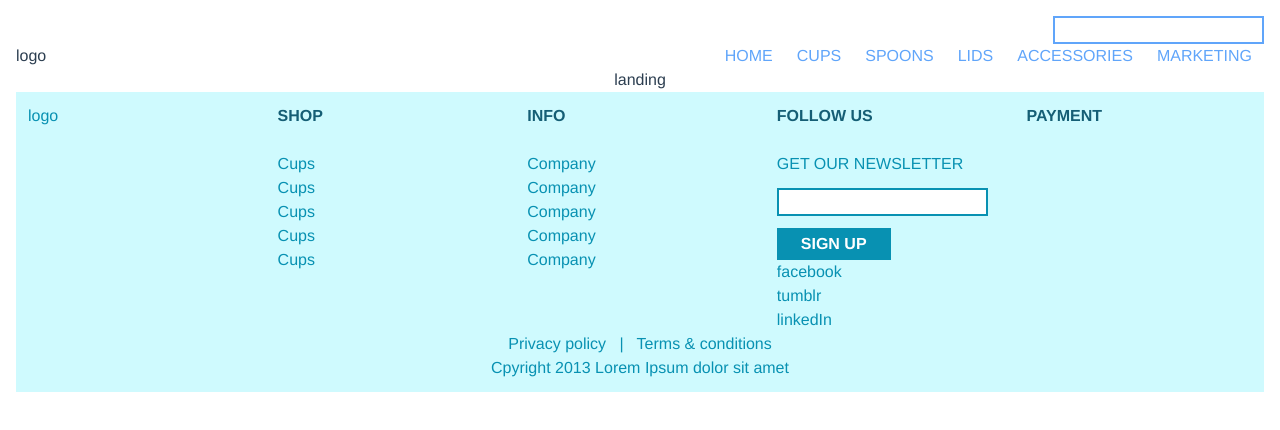
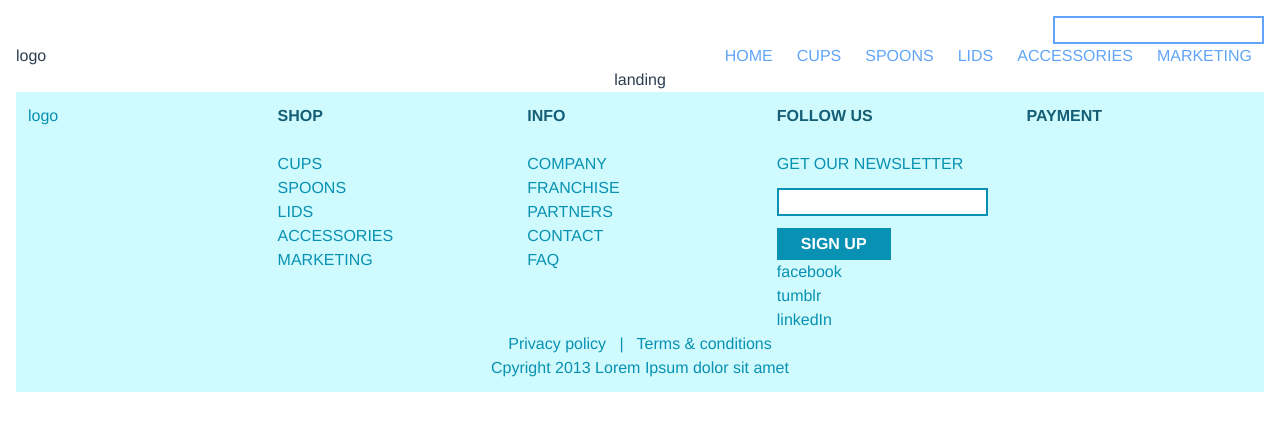
Before and after one commit to marsou001/test, a Vue app: page / in a window 1280 px wide. Shown: the top 430 px of the page. Built offline with nearby package versions, Linux system fonts and the light colour scheme.

Commit message:
feat: populate footer lists

```diff
--- a/src/layout/Footer/Links/Info/Info.vue
+++ b/src/layout/Footer/Links/Info/Info.vue
@@ -3,11 +3,11 @@
     <h3 class="text-cyan-800 font-bold mb-6">INFO</h3>
 
     <ul>
-      <li>Company</li>
-      <li>Company</li>
-      <li>Company</li>
-      <li>Company</li>
-      <li>Company</li>
+      <li v-for="listItem in list" :key="listItem">
+        <a href="#">
+          {{ listItem }}
+        </a>
+      </li>
     </ul>
   </div>
 </template>
@@ -15,5 +15,16 @@
 <script>
 export default {
   name: 'info',
+  data() {
+    return {
+      list: [
+        'COMPANY',
+        'FRANCHISE',
+        'PARTNERS',
+        'CONTACT',
+        'FAQ',
+      ]
+    }
+  },
 }
 </script>
--- a/src/layout/Footer/Links/Shop/Shop.vue
+++ b/src/layout/Footer/Links/Shop/Shop.vue
@@ -3,11 +3,11 @@
     <h3 class="text-cyan-800 font-bold mb-6">SHOP</h3>
 
     <ul>
-      <li>Cups</li>
-      <li>Cups</li>
-      <li>Cups</li>
-      <li>Cups</li>
-      <li>Cups</li>
+      <li v-for="listItem in list" :key="listItem">
+        <a href="#">
+          {{ listItem }}
+        </a>
+      </li>
     </ul>
   </div>
 </template>
@@ -15,5 +15,16 @@
 <script>
 export default {
   name: 'shop',
+  data() {
+    return {
+      list: [
+        'CUPS',
+        'SPOONS',
+        'LIDS',
+        'ACCESSORIES',
+        'MARKETING',
+      ]
+    }
+  },
 }
 </script>
```
